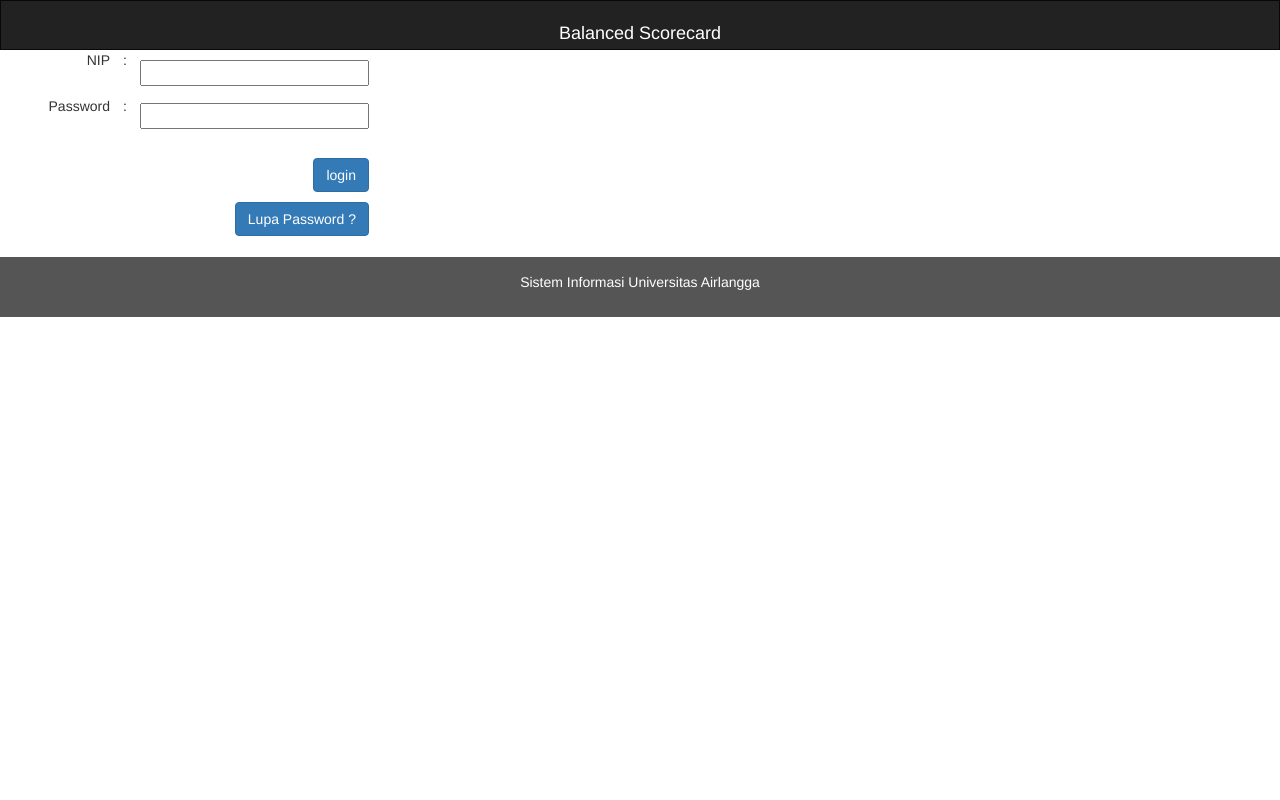
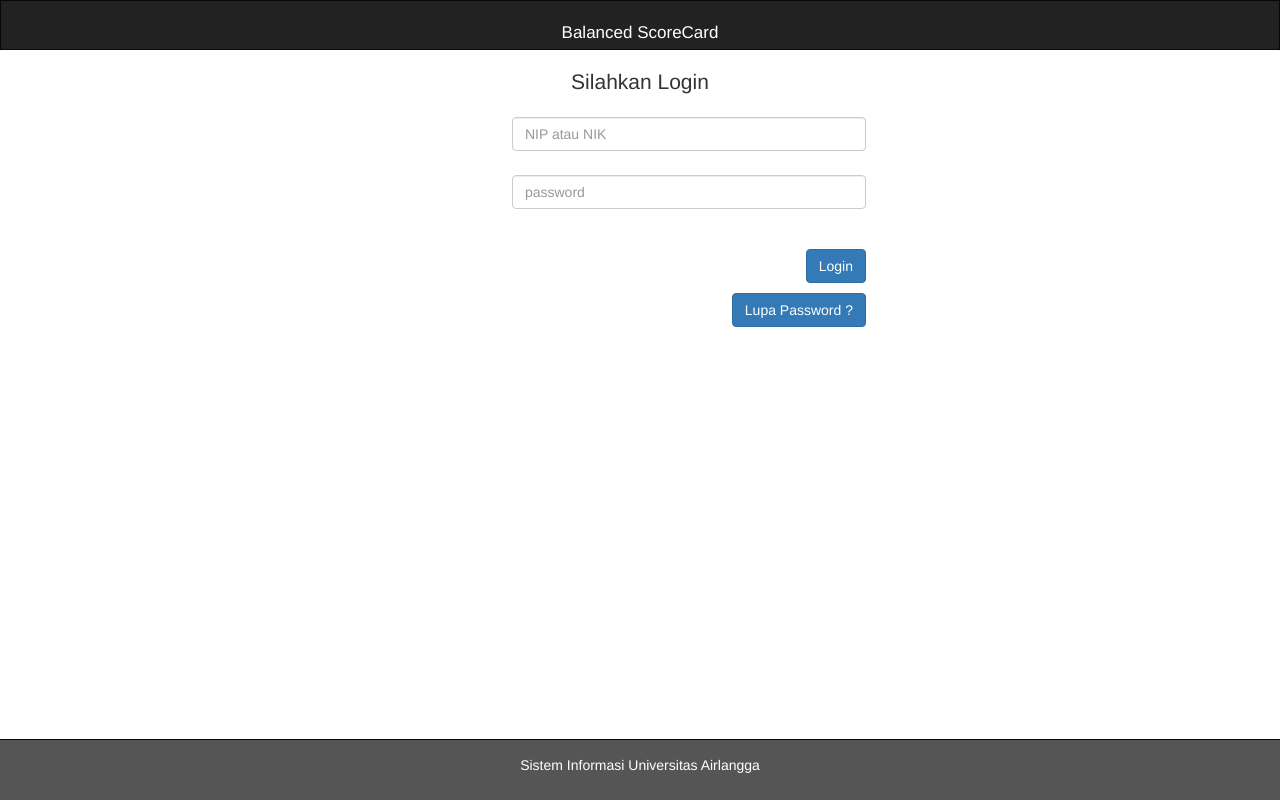
Before and after one commit to AirlanggaAcademicIS/BalanceScorecard, a PHP site: page /prokerbalancescorecard/index.php in a window 1280 px wide. Run offline with PHP 8.4, Linux system fonts and the light colour scheme.

Commit message:
update index.php
memperbaiki tampilan UI

```diff
--- a/prokerbalancescorecard/index.php
+++ b/prokerbalancescorecard/index.php
@@ -41,10 +41,11 @@ function MM_validateForm() { //v4.0
 </script>
 <style type="text/css">
 <!--
-.style1 {
-	font-size: 18px;
+.style2 {
+	font-size: 17px;
 	color: #FFFFFF;
 }
+.style4 {font-size: 21px}
 -->
 </style>
 </head>
@@ -62,13 +63,17 @@ function MM_validateForm() { //v4.0
     <div class="collapse navbar-collapse" id="myNavbar"> </div>
   </div>
   <br>
-    <div align="center" class="style2 style1">Balanced Scorecard</div>
-
+    <div align="center" class="style2">Balanced ScoreCard</div>
 </nav>
-
-
 <div id="theme-login-wrapper">
 
+<div class="container-fluid">
+  <div class="navbar-header">
+    <button type="button" class="navbar-toggle" data-toggle="collapse" data-target="#myNavbar"> <span class="icon-bar"></span> <span class="icon-bar"></span> <span class="icon-bar"></span> </button>
+  </div>
+  <div class="collapse navbar-collapse" id="div"> </div>
+</div>
+<h2 class="text-center style4">Silahkan Login </h2>
 <div class="grid_12">
 
 <div class="theme-login-body">
@@ -79,28 +84,28 @@ function MM_validateForm() { //v4.0
 
 <form action="proseslogin.php" method="post">
 
-<table height="207" border="0" cellpadding="0" cellspacing="0">
+<table width="866" height="200" border="0" cellpadding="0" cellspacing="0">
 
 
 <tr>
 
-<td width="110" align="right" valign="top"><p>NIP</p>  </td>
+<td width="521" height="72" align="right" valign="top">&nbsp;</td>
 
-<td width="30" align="center" valign="top"><p>:</p>  </td>
-
-<td><input name="NIP/NIK" type="text" id="NIP/NIK" onBlur="MM_validateForm('NIP/NIK','','NisNum');return document.MM_returnValue" size="25" required="required" /></tr>
+<td width="358"><p>
+  <input name="NIP/NIK" type="text" id="NIP/NIK" class="form-control" placeholder="NIP atau NIK" onBlur="MM_validateForm('NIP/NIK','','NisNum');return document.MM_returnValue" size="25" required="required" />
+  </p>
+  </tr>
 
 <tr>
 
-<td width="110" align="right" valign="top">Password</td>
-
-<td width="30" align="center" valign="top">:</td>
-
-<td><input name="password" type="password" id="password" size="25" required="required" /></tr>
+  <td height="42" align="right" valign="top">&nbsp;</td>
+  <td><p>
+  <input name="password" type="password" id="password" size="25" class="form-control" placeholder="password" required="required" />
+  </p>
+    <p>&nbsp;</p>
+  </tr>
 
 <tr>
-
-<td>&nbsp;</td>
 
 <td>&nbsp;</td>
 
@@ -108,12 +113,11 @@ function MM_validateForm() { //v4.0
 
      <div align="right">
        <p onfocus="MM_validateForm('NIP/NIK','','RisNum','password','','R');return document.MM_returnValue">
-		 <input type="submit" name="login" value="login" class="btn btn-primary" ; mm_validateform('nip/nik','','risnum','password','','r');return document.mm_returnvalue">
+         <input type="submit" name="login" value="Login" class="btn btn-primary" ; mm_validateform('nip/nik','','risnum','password','','r');return document.mm_returnvalue">
        </p>
        </div>
      <div align="right">
          <input type="submit" name="Submit" value="Lupa Password ?" class="btn btn-primary">
-
          </div>
      </label></td>
 </tr>
@@ -122,13 +126,14 @@ function MM_validateForm() { //v4.0
 </form>
 
 </div>
+  </div>
 </div>
-</div>
-
-
+<div class="navbar navbar-inverse navbar-fixed-bottom">
 <footer class="container-fluid text-center">
   <p>Sistem Informasi Universitas Airlangga</p>
+</div>
 </footer>
+
 </body>
 
 </html>
```
